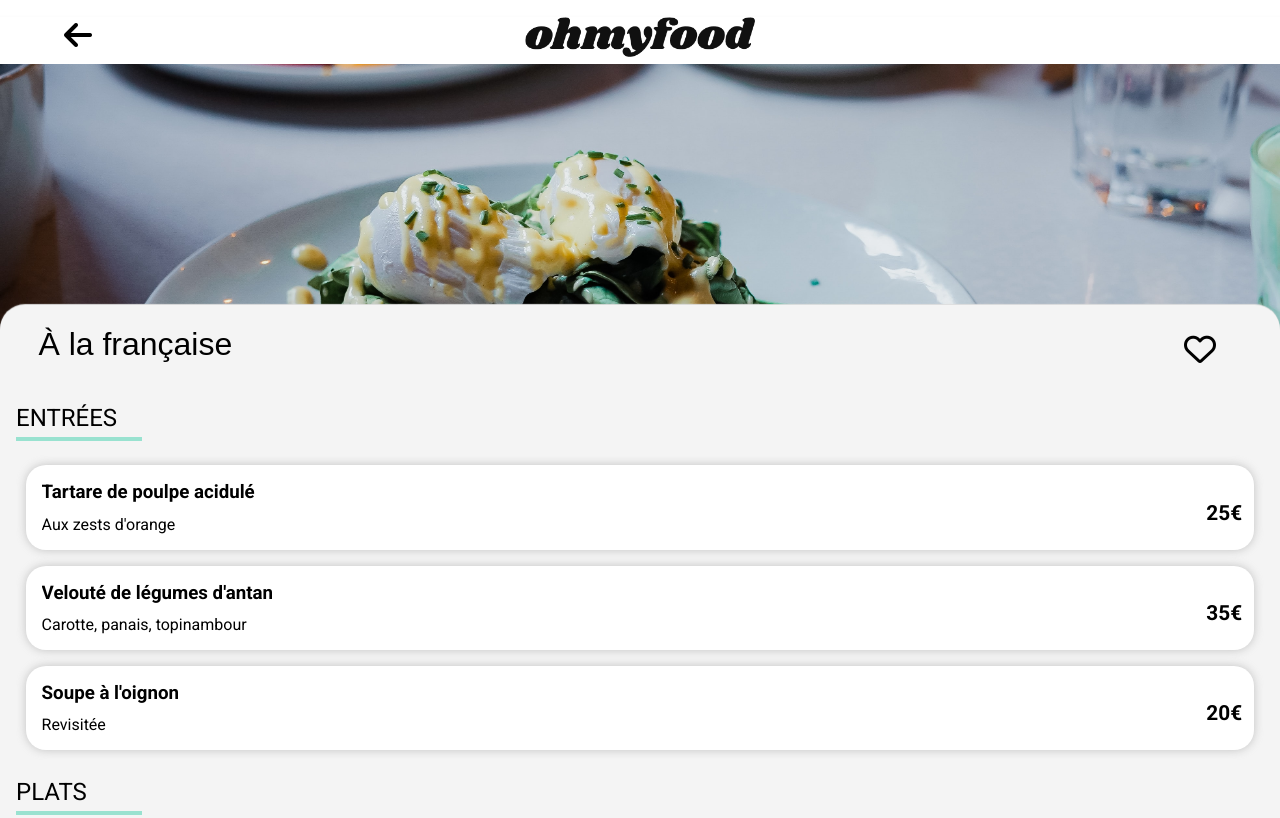
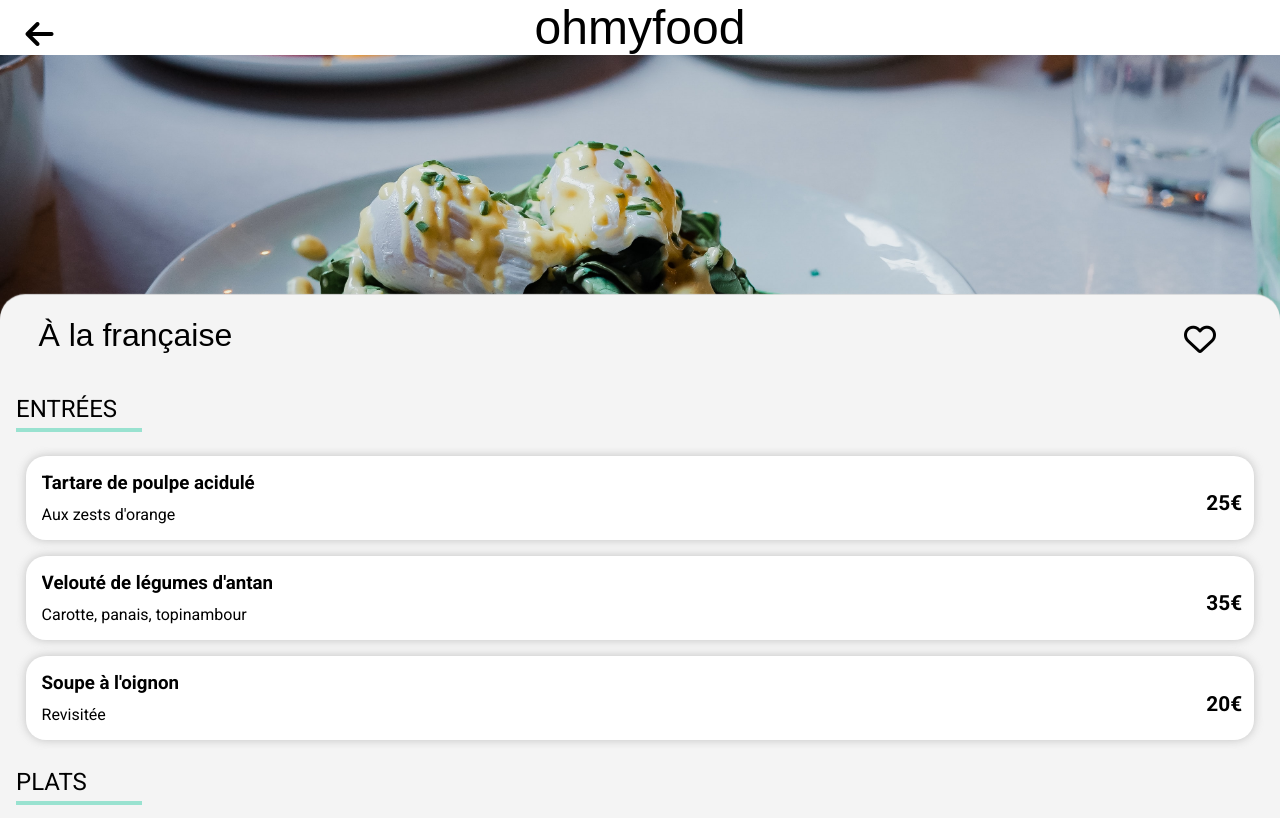
Before and after one commit to mkrela/OhMyFood, a website: page alafrancaise.html in a window 1280 px wide. Shown: the top 818 px of the page. Drawn offline with Linux system fonts and the light colour scheme; a web font is replaced by a local one.

Commit message:
petits correctifs

```diff
--- a/alafrancaise.html
+++ b/alafrancaise.html
@@ -21,7 +21,7 @@
             <i class="fas fa-arrow-left"></i>
         </a>
         <h1 class="header_logo">
-            <img src="./images/logo/ohmyfood.png" alt="OhMyFood">
+            ohmyfood
         </h1>
     </header>
     <main>
--- a/css/style.css
+++ b/css/style.css
@@ -573,7 +573,8 @@ header {
   position: relative;
 }
 header .header_logo {
-  margin-bottom: 0;
+  font-size: 3rem;
+  margin: 0;
   box-shadow: 0px 4px 4px #303030bb;
 }
 header .local {
@@ -586,7 +587,8 @@ header img {
 }
 header a {
   position: absolute;
-  left: 5vw;
+  left: 2vw;
+  top: 2vh;
   font-size: 2rem;
 }
 
```
Also changed, not shown: index.html (+1 -1 lines), lanoteenchantee.html (+3 -3 lines), lapalettedugout.html (+1 -1 lines), ledelicedessens.html (+1 -1 lines).
